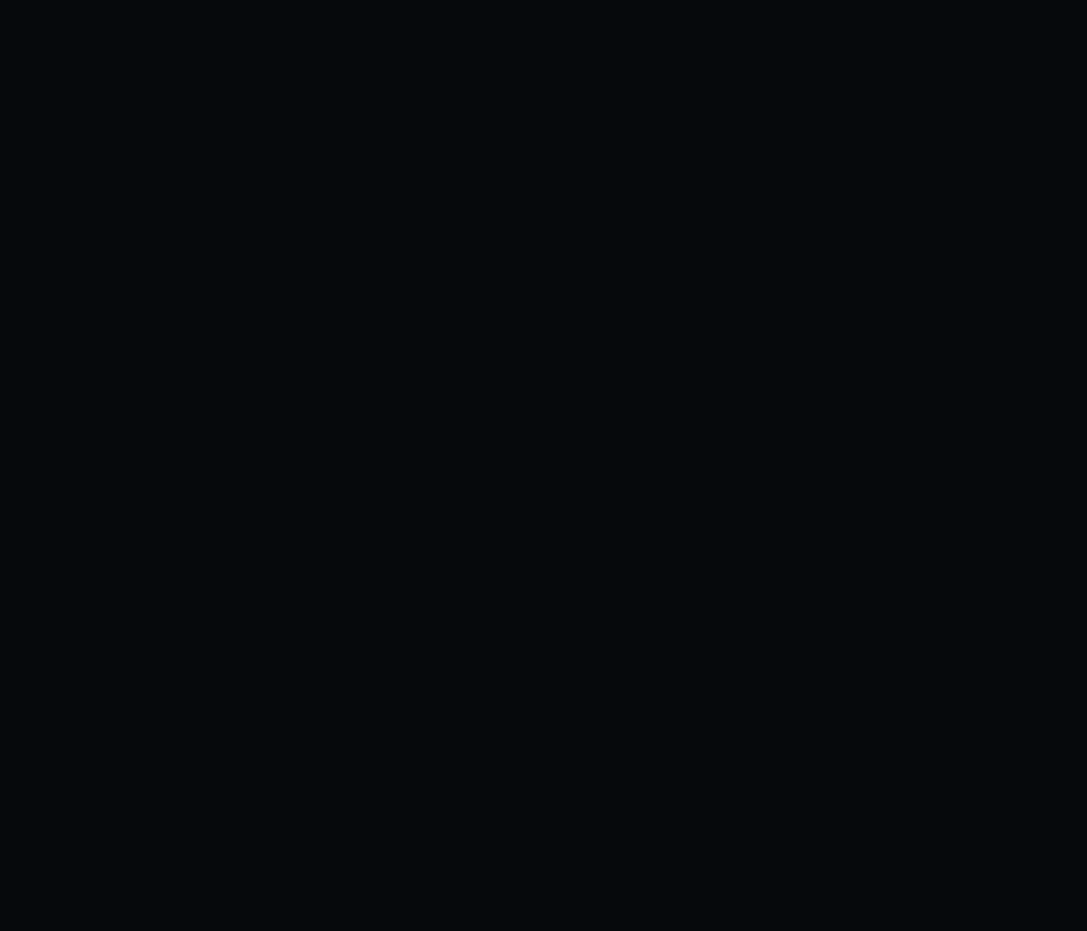
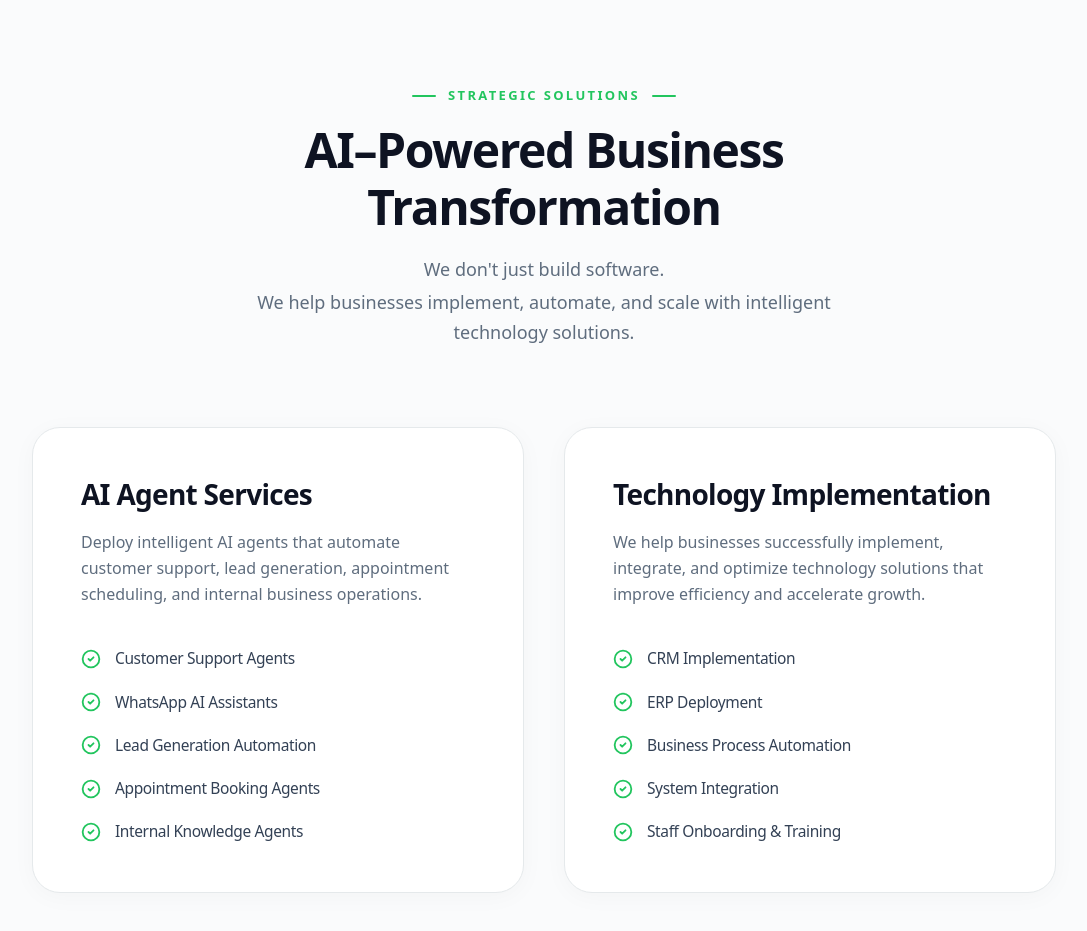
Before and after one commit to Makindeisaiah/Zibainnovative, a React (Vite) app: page / in a window 1280 px wide. Shown: the part 6420-7351 px from the top of the page, without its empty margins (96-1183 px from the left). Before the commit the page ends 6377 px from the top, so only its background shows below. Built offline with nearby package versions, Linux system fonts and the light colour scheme.

Commit message:
feat: add Strategic Solutions section to homepage
Introduce the StrategicSolutionsSection component and the supporting StrategicSolutionCard to showcase AI agent services and technology implementation offerings.

```diff
--- /dev/null
+++ b/src/components/StrategicSolutionCard.tsx
@@ -0,0 +1,47 @@
+import React from 'react';
+import { CheckCircle2 } from 'lucide-react';
+
+export interface StrategicSolutionCardProps {
+  id: string;
+  title: string;
+  description: string;
+  features: string[];
+}
+
+export const StrategicSolutionCard: React.FC<StrategicSolutionCardProps> = ({
+  id,
+  title,
+  description,
+  features,
+}) => {
+  return (
+    <div
+      id={`strategic-card-${id}`}
+      className="group bg-white rounded-[24px] sm:rounded-[28px] border border-[#E5E9EB] hover:border-[#22C55E]/50 transition-all duration-300 shadow-[0_4px_24px_rgba(0,0,0,0.03)] hover:shadow-[0_12px_36px_rgba(0,0,0,0.06)] p-8 sm:p-10 lg:p-12 flex flex-col justify-between"
+    >
+      <div>
+        {/* Card Title */}
+        <h3 className="text-2xl sm:text-[26px] lg:text-[28px] font-bold text-[#0E1322] tracking-tight mb-4">
+          {title}
+        </h3>
+
+        {/* Card Description */}
+        <p className="text-[15px] sm:text-[16px] text-[#5F6D7E] leading-relaxed font-normal mb-8 sm:mb-10">
+          {description}
+        </p>
+
+        {/* Feature List */}
+        <ul className="space-y-4 sm:space-y-5">
+          {features.map((feature, idx) => (
+            <li key={idx} className="flex items-center gap-3.5 group/item">
+              <CheckCircle2 className="w-5 h-5 text-[#22C55E] shrink-0 stroke-[2.2] transition-transform duration-200 group-hover/item:scale-110" />
+              <span className="text-[15px] sm:text-[15.5px] font-medium text-[#334155] tracking-tight">
+                {feature}
+              </span>
+            </li>
+          ))}
+        </ul>
+      </div>
+    </div>
+  );
+};
--- a/src/pages/Home.tsx
+++ b/src/pages/Home.tsx
@@ -5,6 +5,7 @@
 import { ServicesSection } from '../sections/ServicesSection';
 import { AboutSection } from '../sections/AboutSection';
 import { PortfolioSection } from '../sections/PortfolioSection';
+import { StrategicSolutionsSection } from '../sections/StrategicSolutionsSection';
 
 export const Home: React.FC = () => {
   return (
@@ -16,6 +17,7 @@
         <ServicesSection />
         <AboutSection />
         <PortfolioSection />
+        <StrategicSolutionsSection />
       </main>
     </div>
   );
--- /dev/null
+++ b/src/sections/StrategicSolutionsSection.tsx
@@ -0,0 +1,86 @@
+import React from 'react';
+import { Container } from '../components/Container';
+import { Section } from '../components/Section';
+import {
+  StrategicSolutionCard,
+  StrategicSolutionCardProps,
+} from '../components/StrategicSolutionCard';
+
+export const StrategicSolutionsSection: React.FC = () => {
+  const solutions: StrategicSolutionCardProps[] = [
+    {
+      id: 'ai-agent-services',
+      title: 'AI Agent Services',
+      description:
+        'Deploy intelligent AI agents that automate customer support, lead generation, appointment scheduling, and internal business operations.',
+      features: [
+        'Customer Support Agents',
+        'WhatsApp AI Assistants',
+        'Lead Generation Automation',
+        'Appointment Booking Agents',
+        'Internal Knowledge Agents',
+      ],
+    },
+    {
+      id: 'technology-implementation',
+      title: 'Technology Implementation',
+      description:
+        'We help businesses successfully implement, integrate, and optimize technology solutions that improve efficiency and accelerate growth.',
+      features: [
+        'CRM Implementation',
+        'ERP Deployment',
+        'Business Process Automation',
+        'System Integration',
+        'Staff Onboarding & Training',
+      ],
+    },
+  ];
+
+  return (
+    <Section
+      id="strategic-solutions"
+      className="bg-[#FAFBFC] text-zinc-900 py-20 sm:py-24 lg:py-32 border-t border-[#EEF2F6]"
+    >
+      <Container size="wide">
+        {/* Section Header */}
+        <div className="flex flex-col items-center text-center max-w-3xl mx-auto mb-14 sm:mb-16 lg:mb-20">
+          {/* Eyebrow with green decorative dashes */}
+          <div className="flex items-center gap-3 mb-4">
+            <span className="w-6 h-[2px] bg-[#22C55E] rounded-full" />
+            <span className="text-[12px] sm:text-[13px] font-bold text-[#22C55E] tracking-[0.18em] uppercase">
+              Strategic Solutions
+            </span>
+            <span className="w-6 h-[2px] bg-[#22C55E] rounded-full" />
+          </div>
+
+          {/* Main Headline */}
+          <h2 className="text-3xl sm:text-4xl md:text-5xl lg:text-[48px] font-extrabold text-[#0E1322] tracking-[-0.03em] leading-[1.18]">
+            AI–Powered Business Transformation
+          </h2>
+
+          {/* Supporting Paragraph */}
+          <div className="mt-5 space-y-1 text-base sm:text-lg text-[#5F6D7E] leading-relaxed max-w-2xl font-normal">
+            <p>We don't just build software.</p>
+            <p>
+              We help businesses implement, automate, and scale with intelligent
+              technology solutions.
+            </p>
+          </div>
+        </div>
+
+        {/* 2-Column Balanced Cards Grid */}
+        <div className="grid grid-cols-1 lg:grid-cols-2 gap-8 sm:gap-10 lg:gap-10 max-w-5xl mx-auto">
+          {solutions.map((sol) => (
+            <StrategicSolutionCard
+              key={sol.id}
+              id={sol.id}
+              title={sol.title}
+              description={sol.description}
+              features={sol.features}
+            />
+          ))}
+        </div>
+      </Container>
+    </Section>
+  );
+};
```
